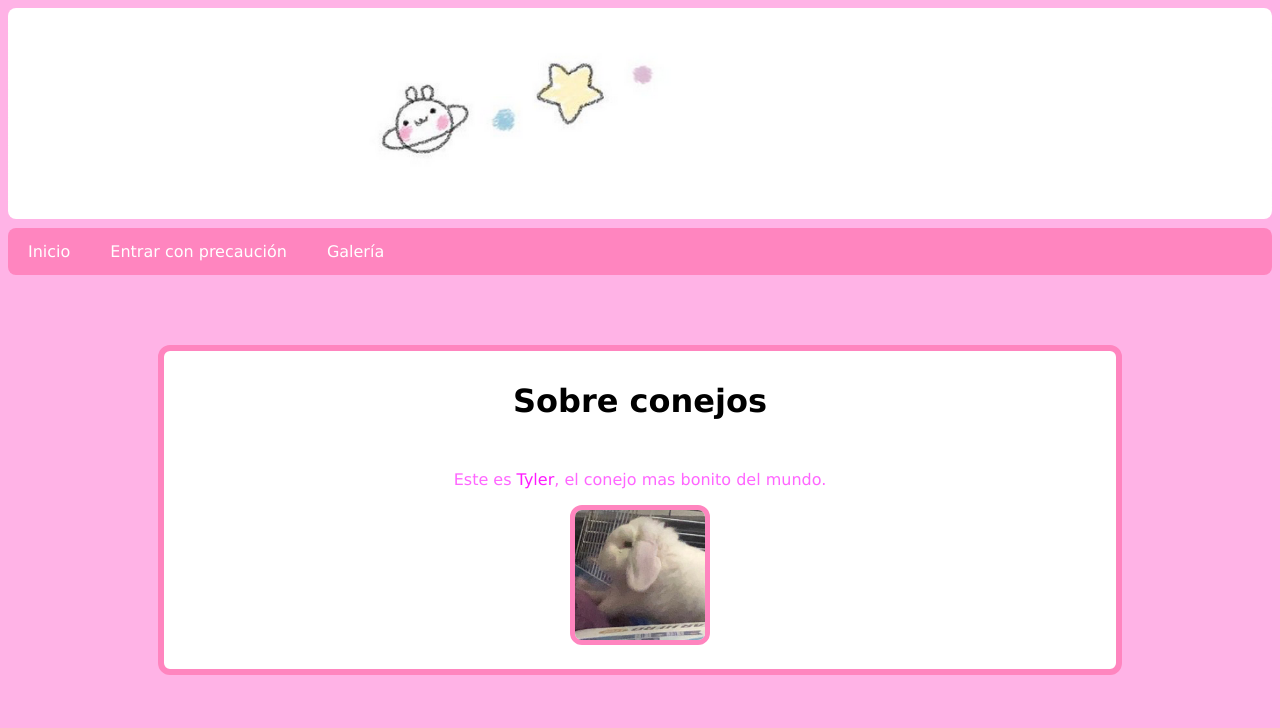
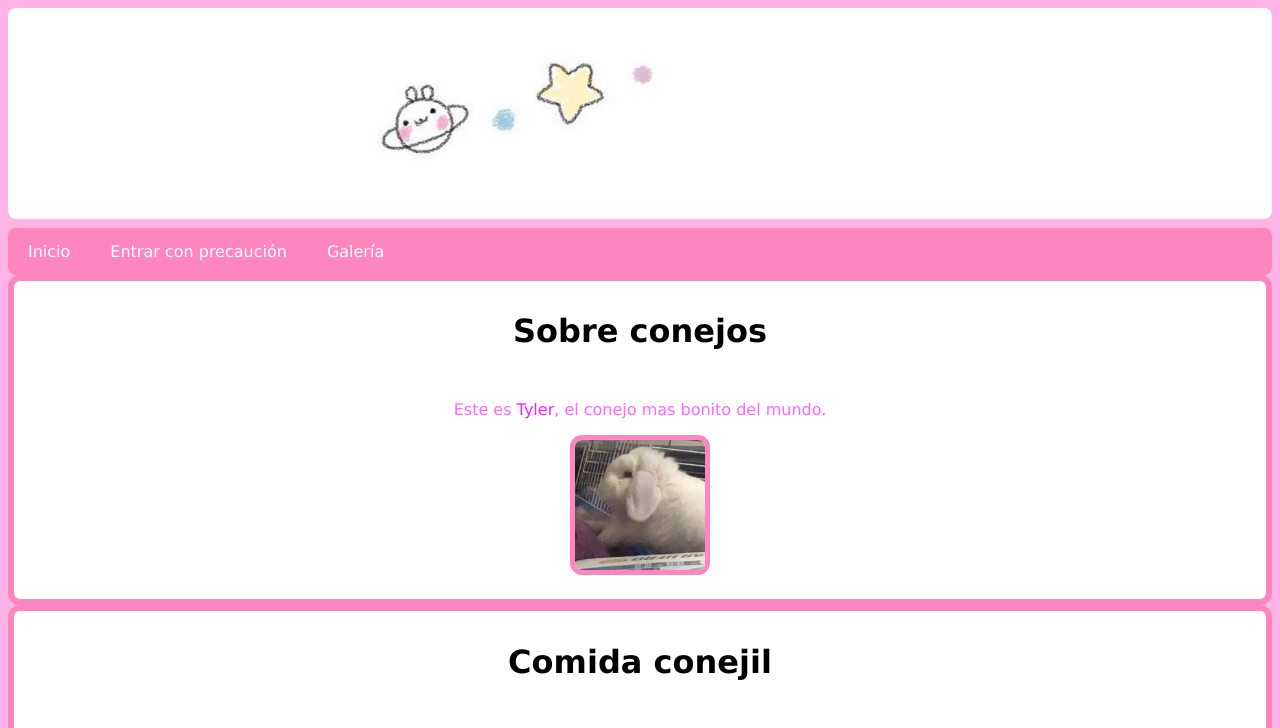
Before and after one commit to Soy-Laura/soy-laura.github.io, a plain HTML site: page index.html in a window 1280 px wide. Shown: the top 728 px of the page. Drawn offline with Linux system fonts and the light colour scheme.

Commit message:
Update css.css

```diff
--- a/css/css.css
+++ b/css/css.css
@@ -53,10 +53,7 @@ body {
 			border-radius: 12px ;
 
 			/*margin: 70px;*/
-			margin-top: 70px ;
-			margin-bottom: 70px;
-			margin-left: 150px;
-			margin-right: 150px;
+			margin: 70px, 150px;
 			background-color: white ;
 			text-align: center ;
 			padding-top: 10px;
```
